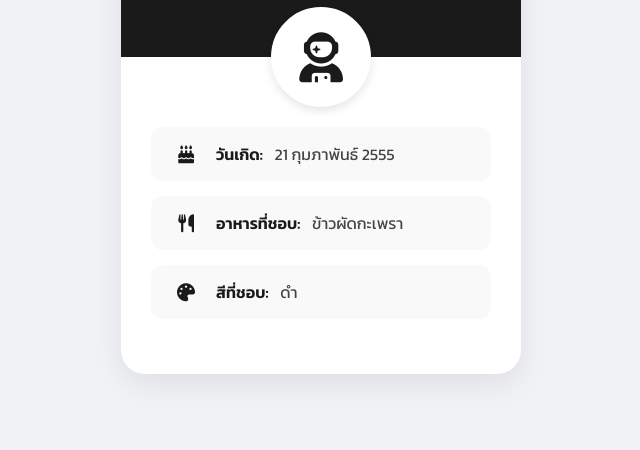
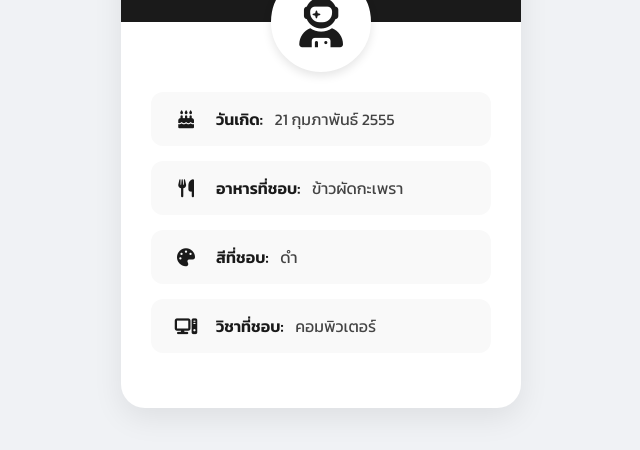
Before and after one commit to 22827-chitipat/demo0, a plain HTML site: page index.html in a window 1280 px wide. Shown: the part 266-716 px from the top of the page, without its empty margins (319-959 px from the left). Drawn offline with Linux system fonts and the light colour scheme.

Commit message:
Update index.html

```diff
--- a/index.html
+++ b/index.html
@@ -151,6 +151,10 @@
                     <i class="fa-solid fa-palette"></i>
                     <div><span class="label">สีที่ชอบ:</span> ดำ</div>
                 </li>
+                <li>
+                    <i class="fa-solid fa-computer"></i>
+                    <div><span class="label">วิชาที่ชอบ:</span> คอมพิวเตอร์</div>
+                </li>
             </ul>
         </div>
     </div>
```
